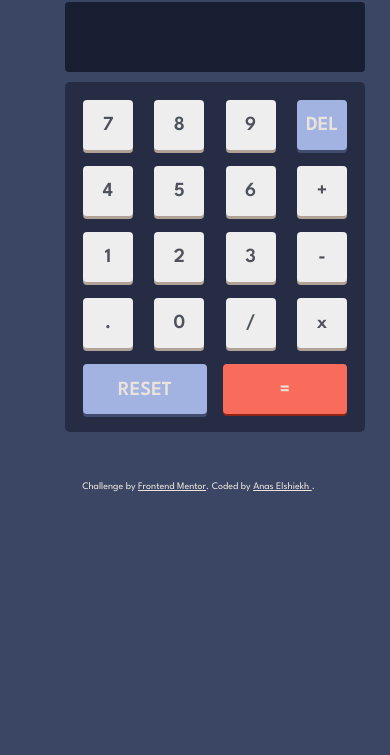
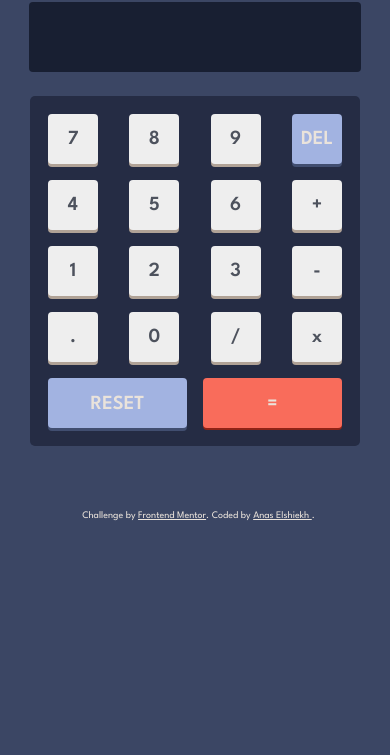
Before and after one commit to anas-204/Calculator-App, a plain HTML site: page index.html in a window 390 px wide. Shown: the part 131-886 px from the top of the page. Drawn offline with Linux system fonts and the light colour scheme.

Commit message:
some bugs are fixed and mobile view is modified

```diff
--- a/Style.css
+++ b/Style.css
@@ -144,13 +144,16 @@ button{
   }
 
 @media screen and (max-width:435px){
+
     .calc-container{
         background-color: var(--container-color);
         width: 100vw;
         height:105vh;
         margin: 0;
-        padding: 70px 65px;
-
+        padding: 70px 30px;
+        display: flex;
+        flex-direction: column;
+        align-items: center;
     }
     .theme{
         width: 300px;
@@ -171,8 +174,11 @@ button{
         height: 20px;
         border-radius: 10px;
     }
+    .output{
+        width: 85vw;
+    }
     .textarea{
-        width: 300px;
+        width: 100%;
         margin: 5px 0px;
         font-size: 30px;
     }
@@ -180,9 +186,9 @@ button{
         background-color:var(--theme-but-color);
         padding: 10px;
         border-radius: 5px;
-        width: 300px;
+        width: 100%;
         height: 350px;
-        margin: 1px auto;
+        margin: 15px auto;
     }
     button{
         width: 50px;
--- a/main.js
+++ b/main.js
@@ -9,6 +9,7 @@ var numberbuts = document.querySelectorAll(".number-but");
 var equalbut = document.querySelector(".equal");
 var operationsbuts = document.querySelectorAll(".operation-but");
 var istextareaClear = true;
+var isequalbutClicked = false;
 
 
 operationsbuts.forEach(Element=>{
@@ -21,14 +22,11 @@ operationsbuts.forEach(Element=>{
             textspace.textContent += this.textContent;
         }else if(content.includes('+') || content.includes('-') || content.includes('x') || content.includes('/') ){
             calcResult();
+            isequalbutClicked = false;
             textspace.textContent += this.textContent;
-            content += this.textContent;
         }else {
-            if(istextareaClear!=true){
-                textspace.textContent = "" ;
-                istextareaClear = true;
-            }
             textspace.textContent += this.textContent;
+            isequalbutClicked= false;
         }
     }
 })
@@ -40,10 +38,15 @@ equalbut.onclick = function(){
 numberbuts.forEach(Element =>{
 
     Element.onclick = function(){
-        // if(istextareaClear!=true){
-        //     textspace.textContent = "" ;
-        //     istextareaClear = true;
-        // }
+        console.log(isequalbutClicked);
+        if (isequalbutClicked){
+            textspace.textContent = "";
+            isequalbutClicked = false;
+        }
+        if((istextareaClear!=true)){
+            istextareaClear = true;
+            console.log("done");
+        }
         textspace.textContent += this.textContent;
     }
 } )
@@ -101,6 +104,7 @@ function calcResult(){
       Division();
     }
     istextareaClear = false;
+    isequalbutClicked = true;
 }
 
 function setcolor1(){
```
